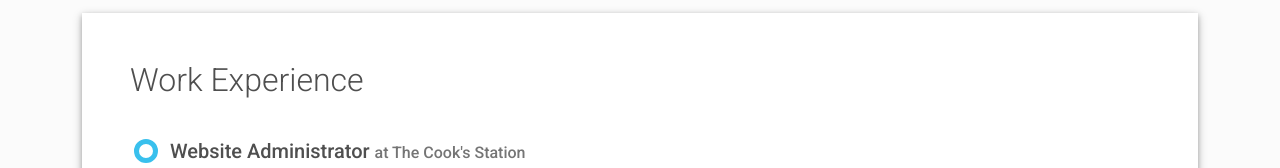
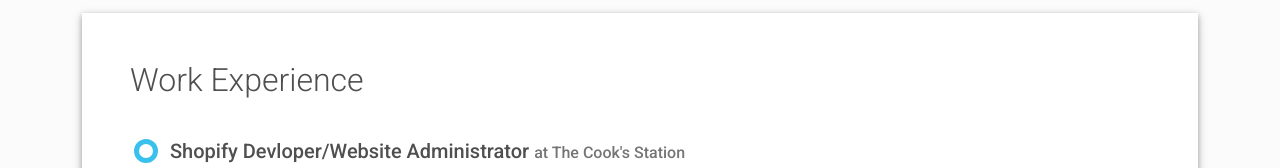
Before and after one commit to john-broughton/Resume, a plain HTML site: page index.html in a window 1280 px wide. Shown: the part 1620-1788 px from the top of the page. Drawn offline with Linux system fonts and the light colour scheme.

Commit message:
update resume

```diff
--- a/index.html
+++ b/index.html
@@ -218,7 +218,7 @@
             <div class="timeline">
               <div class="timeline-card timeline-card-info" data-aos="fade-in" data-aos-delay="0">
                 <div class="timeline-head px-4 pt-3">
-                  <div class="h5">Website Administrator <span class="text-muted h6">at The Cook's Station</span></div>
+                  <div class="h5">Shopify Devloper/Website Administrator <span class="text-muted h6">at The Cook's Station</span></div>
                 </div>
                 <div class="timeline-body px-4 pb-4">
                   <div class="text-muted text-small mb-3">November, 2023 - Present</div>
```
